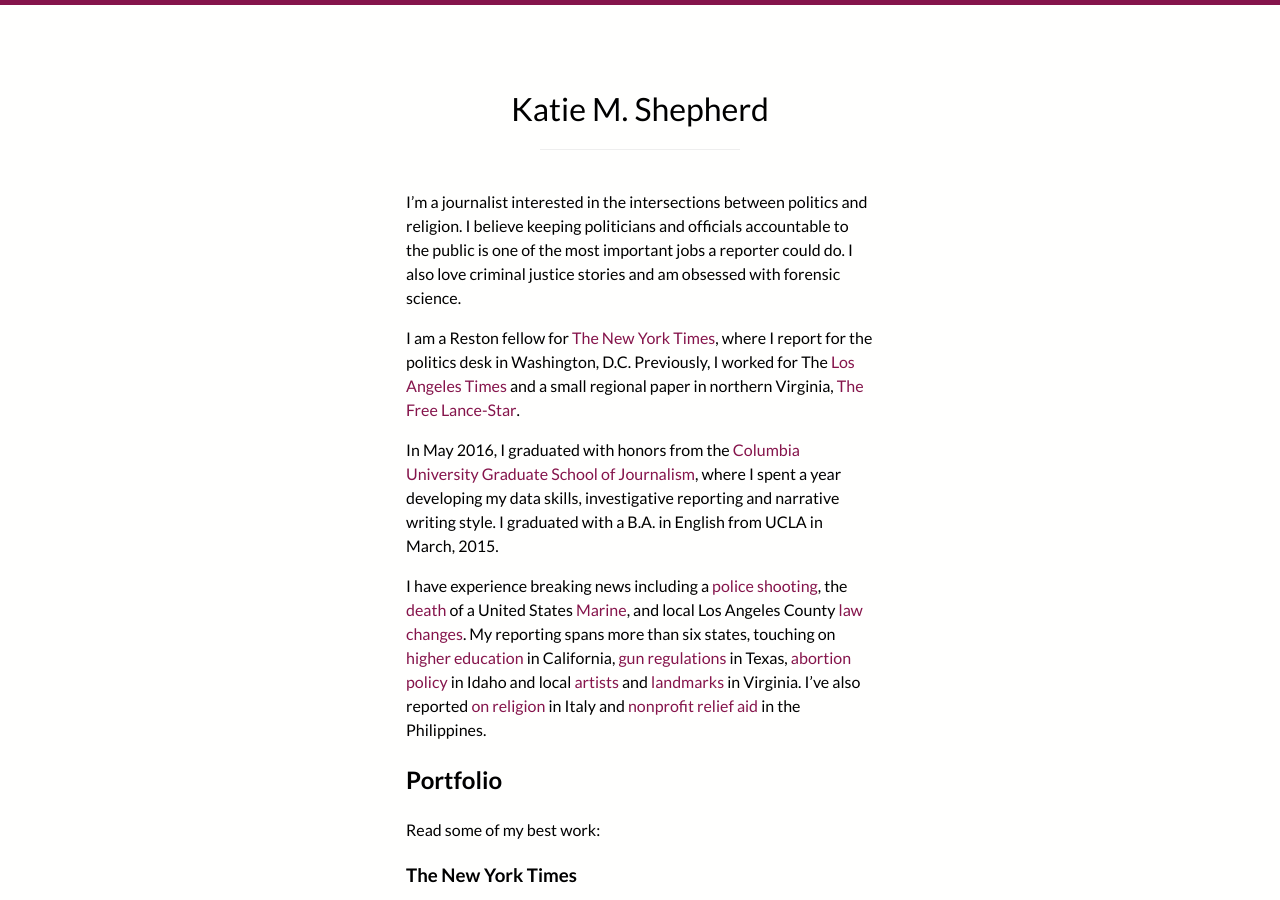
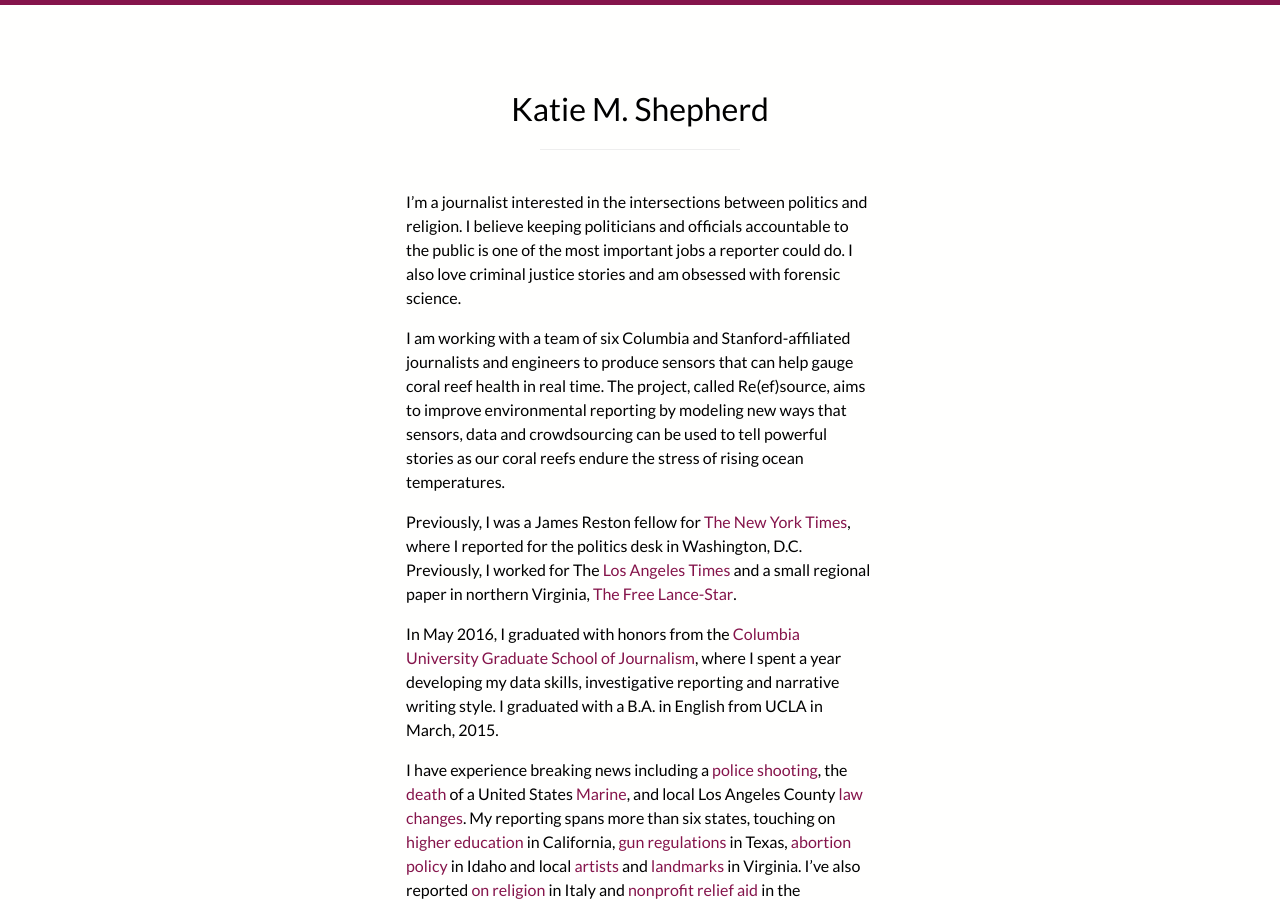
Before and after one commit to ksheps/ksheps.github.io, a Jekyll site: the page built from index.md, in a window 1280 px wide and 900 px high. Built offline with Jekyll 4.4.1, drawn with Linux system fonts in a browser that asks for light colours.

Commit message:
Update index.md

```diff
--- a/index.md
+++ b/index.md
@@ -8,7 +8,9 @@ layout: base
 
 I'm a journalist interested in the intersections between politics and religion. I believe keeping politicians and officials accountable to the public is one of the most important jobs a reporter could do. I also love criminal justice stories and am obsessed with forensic science.
 
-I am a Reston fellow for [The New York Times](//nytimes.com), where I report for the politics desk in Washington, D.C. Previously, I worked for The [Los Angeles Times](//latimes.com) and a small regional paper in northern Virginia, [The Free Lance-Star](//fredericksburg.com).
+I am working with a team of six Columbia and Stanford-affiliated journalists and engineers to produce sensors that can help gauge coral reef health in real time. The project, called Re(ef)source, aims to improve environmental reporting by modeling new ways that sensors, data and crowdsourcing can be used to tell powerful stories as our coral reefs endure the stress of rising ocean temperatures.
+
+Previously, I was a James Reston fellow for [The New York Times](//nytimes.com), where I reported for the politics desk in Washington, D.C. Previously, I worked for The [Los Angeles Times](//latimes.com) and a small regional paper in northern Virginia, [The Free Lance-Star](//fredericksburg.com).
 
 In May 2016, I graduated with honors from the [Columbia University Graduate School of Journalism](//www.journalism.columbia.edu/), where I spent a year developing my data skills, investigative reporting and narrative writing style.  I graduated with a B.A. in English from UCLA in March, 2015.
 
```
